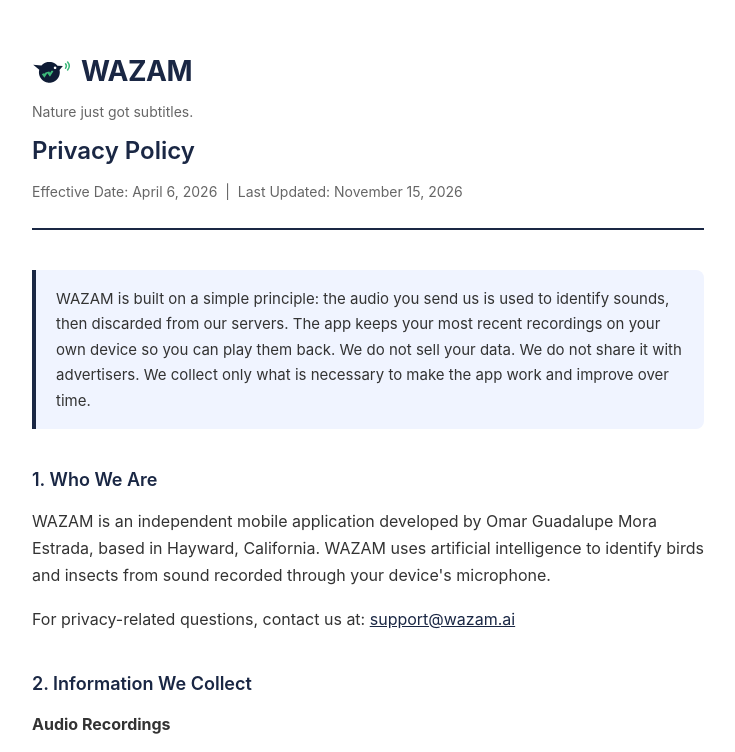
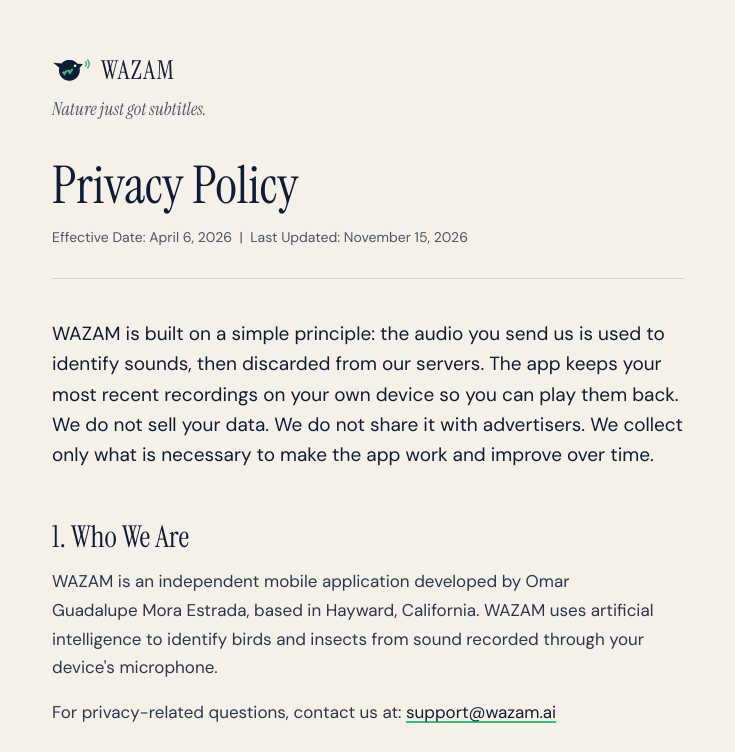
Before and after one commit to OGMxra/OGMxra.github.io, a plain HTML site: page privacy-policy.html in a window 1280 px wide. Shown: the top 752 px of the page, without its empty margins (272-1007 px from the left). Drawn offline with Linux system fonts and the light colour scheme.

Commit message:
style(site): bring the privacy policy and terms into the brand
Review findings 11-13. Cream background, navy text, Instrument Serif
headings and DM Sans body at 17px in a 680px column. The opening
summary is a lead paragraph instead of a bordered callout. Adds a meta
description, skip link and navy focus ring to each.

Layout and type only: the legal text, dates and links are unchanged.

Co-Authored-By: Claude Opus 5.5 <noreply@anthropic.com>

```diff
--- a/privacy-policy.html
+++ b/privacy-policy.html
@@ -3,95 +3,126 @@
 <head>
 <meta charset="UTF-8">
 <meta name="viewport" content="width=device-width, initial-scale=1.0">
+<title>WAZAM Privacy Policy</title>
+<meta name="description" content="How WAZAM handles your audio, location and feedback. Audio is deleted from our servers after processing, location is optional, and we do not sell your data.">
 <link rel="icon" href="favicon.ico" sizes="32x32">
 <link rel="icon" href="favicon.svg" type="image/svg+xml">
 <link rel="apple-touch-icon" href="apple-touch-icon.png">
 <link rel="manifest" href="site.webmanifest">
 <link rel="canonical" href="https://wazam.ai/privacy-policy.html">
-<meta name="theme-color" content="#0f1c35">
-<title>WAZAM Privacy Policy</title>
+<meta name="theme-color" content="#f5f0e8">
+<link rel="preconnect" href="https://fonts.googleapis.com">
+<link rel="preconnect" href="https://fonts.gstatic.com" crossorigin>
+<link href="https://fonts.googleapis.com/css2?family=Instrument+Serif:ital@0;1&family=DM+Sans:wght@400;500;700&display=swap" rel="stylesheet">
 <style>
+  /* Brand colours from the home page and the app's theme.ts; a light page for long reading */
+  :root {
+    --navy: #0f1c35;
+    --cream: #f5f0e8;
+    --green: #3db87a;
+    --body: #2b3650;   /* 10.6:1 on cream */
+    --muted: #4a5568;  /* 6.6:1 on cream */
+    --rule: rgba(15,28,53,0.15);
+  }
   * { margin: 0; padding: 0; box-sizing: border-box; }
   body {
-    font-family: -apple-system, BlinkMacSystemFont, 'Segoe UI', sans-serif;
-    font-size: 16px;
+    font-family: 'DM Sans', -apple-system, BlinkMacSystemFont, 'Segoe UI', sans-serif;
+    font-size: 17px;
     line-height: 1.7;
-    color: #1a1a1a;
-    background: #ffffff;
-    max-width: 720px;
+    color: var(--body);
+    background: var(--cream);
+    max-width: 680px;
     margin: 0 auto;
-    padding: 48px 24px;
+    padding: 48px 24px 64px;
   }
+  h1, h2 { text-wrap: balance; }
+  p, li { text-wrap: pretty; }
+  :focus-visible { outline: 2px solid var(--navy); outline-offset: 3px; border-radius: 2px; }
+  .skip-link {
+    position: absolute;
+    left: 16px;
+    top: -100px;
+    background: var(--navy);
+    color: var(--cream);
+    padding: 10px 18px;
+    border-radius: 8px;
+    font-weight: 500;
+    text-decoration: none;
+  }
+  .skip-link:focus { top: 16px; }
   header {
-    border-bottom: 2px solid #1a2744;
-    padding-bottom: 24px;
+    border-bottom: 1px solid var(--rule);
+    padding-bottom: 28px;
     margin-bottom: 40px;
   }
   .logo {
     display: inline-flex;
     align-items: center;
     gap: 10px;
-    font-size: 28px;
-    font-weight: 700;
-    color: #1a2744;
-    letter-spacing: -0.5px;
+    font-family: 'Instrument Serif', serif;
+    font-size: 26px;
+    color: var(--navy);
+    letter-spacing: 0.05em;
     text-decoration: none;
   }
   .tagline {
-    font-size: 14px;
-    color: #666;
-    margin-top: 4px;
+    font-family: 'Instrument Serif', serif;
+    font-style: italic;
+    font-size: 18px;
+    color: var(--muted);
+    margin-top: 2px;
   }
   h1 {
-    font-size: 24px;
-    font-weight: 600;
-    color: #1a2744;
-    margin-top: 8px;
+    font-family: 'Instrument Serif', serif;
+    font-weight: 400;
+    font-size: clamp(40px, 7vw, 52px);
+    line-height: 1.1;
+    color: var(--navy);
+    margin-top: 32px;
   }
   .effective-date {
     font-size: 14px;
-    color: #666;
-    margin-top: 8px;
+    color: var(--muted);
+    margin-top: 12px;
   }
   h2 {
-    font-size: 18px;
-    font-weight: 600;
-    color: #1a2744;
-    margin: 36px 0 12px;
+    font-family: 'Instrument Serif', serif;
+    font-weight: 400;
+    font-size: 30px;
+    line-height: 1.2;
+    color: var(--navy);
+    margin: 48px 0 12px;
   }
-  p {
-    margin-bottom: 16px;
-    color: #333;
+  p { margin-bottom: 16px; }
+  strong { font-weight: 700; color: var(--navy); }
+  ul { margin: 12px 0 16px 22px; }
+  li { margin-bottom: 8px; }
+  /* The opening summary reads as a lead paragraph, not a boxed callout */
+  .highlight-box p {
+    font-size: 19px;
+    line-height: 1.6;
+    color: var(--navy);
   }
-  ul {
-    margin: 12px 0 16px 24px;
-    color: #333;
+  a {
+    color: var(--navy);
+    text-decoration-color: var(--green);
+    text-decoration-thickness: 2px;
+    text-underline-offset: 3px;
   }
-  li {
-    margin-bottom: 8px;
+  a:hover { text-decoration-color: var(--navy); }
+  footer {
+    margin-top: 64px;
+    padding-top: 24px;
+    border-top: 1px solid var(--rule);
+    font-size: 14px;
+    color: var(--muted);
   }
-  .highlight-box {
-    background: #f0f4ff;
-    border-left: 4px solid #1a2744;
-    padding: 16px 20px;
-    border-radius: 0 8px 8px 0;
-    margin: 24px 0;
-  }
-  .highlight-box p {
-    margin: 0;
-    font-size: 15px;
-  }
-  a { color: #1a2744; }
-  footer {
-    margin-top: 60px;
-    padding-top: 24px;
-    border-top: 1px solid #e0e0e0;
-    font-size: 13px;
-    color: #888;
-  }
+  footer p { margin: 0; }
 </style>
 </head>
 <body>
+
+<a class="skip-link" href="#main">Skip to content</a>
 
 <header>
   <a class="logo" href="./"><img src="brand/wazam-mark-on-light.svg" alt="" width="39" height="24">WAZAM</a>
@@ -100,7 +131,7 @@
   <div class="effective-date">Effective Date: April 6, 2026 &nbsp;|&nbsp; Last Updated: November 15, 2026</div>
 </header>
 
-<main>
+<main id="main" tabindex="-1">
 
 <div class="highlight-box">
   <p>WAZAM is built on a simple principle: the audio you send us is used to identify sounds, then discarded from our servers. The app keeps your most recent recordings on your own device so you can play them back. We do not sell your data. We do not share it with advertisers. We collect only what is necessary to make the app work and improve over time.</p>
```
Also changed, not shown: terms.html (+86 -55 lines).
